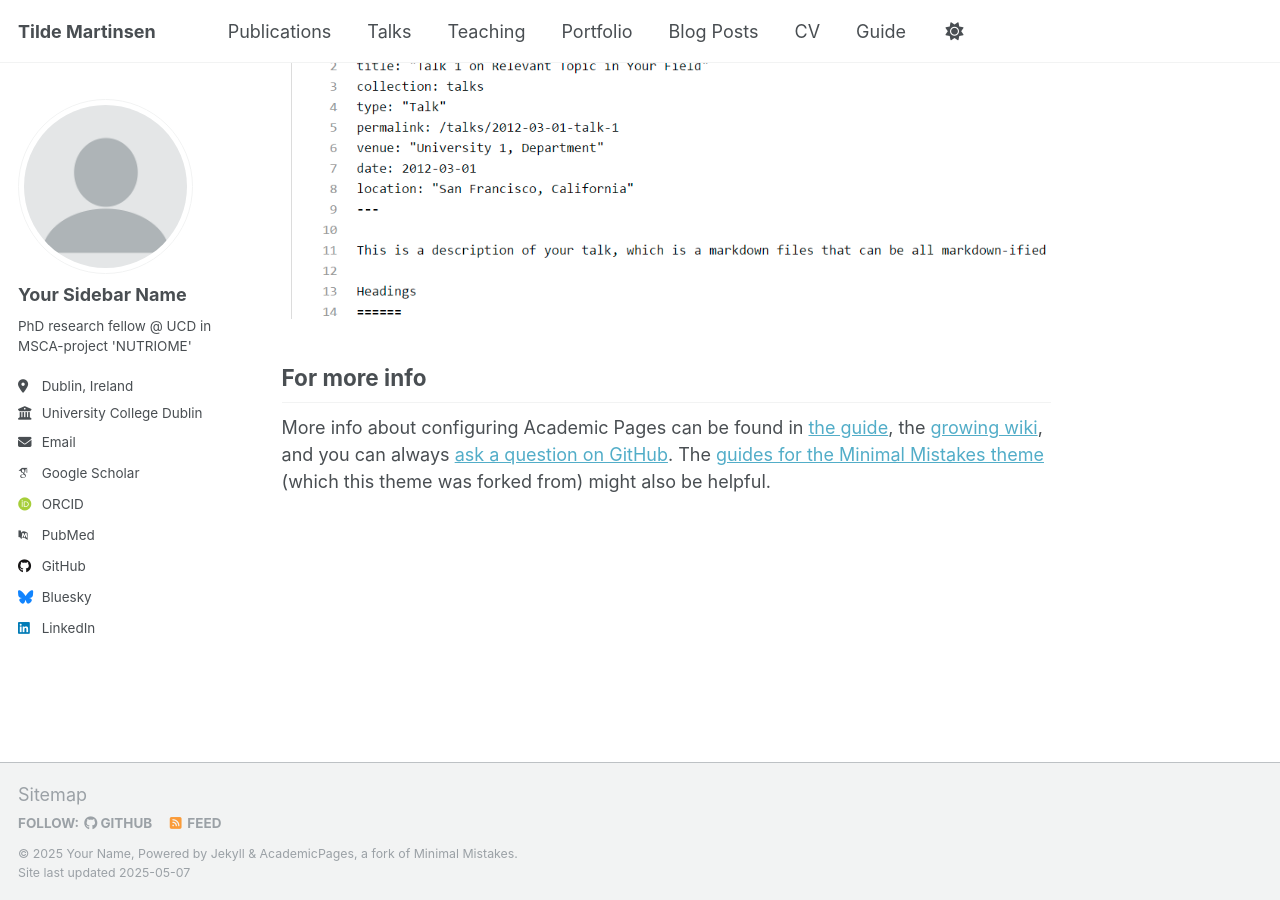
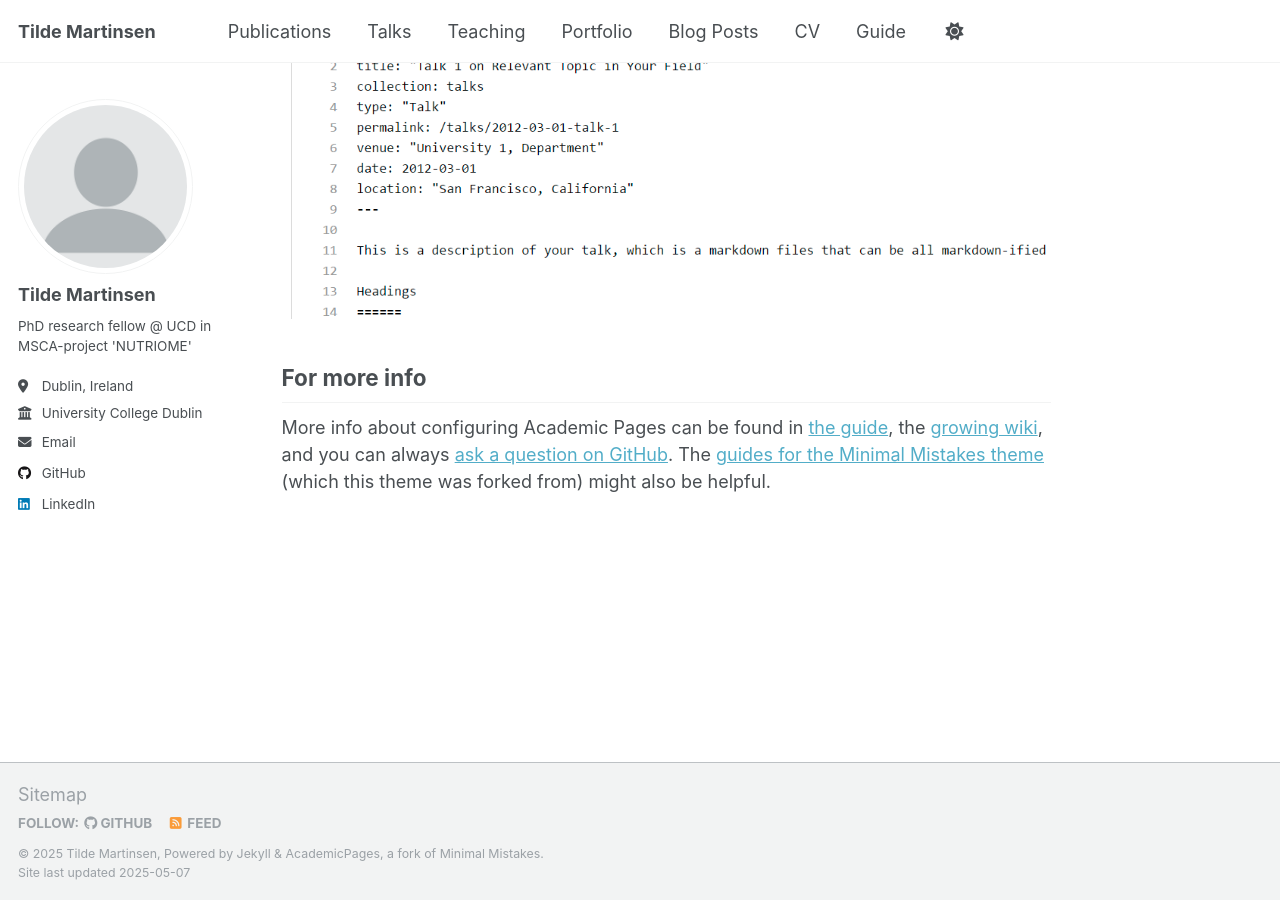
Before and after one commit to tildemartinsen/TildeMartinsen.github.io, a Jekyll site: the page built from _pages/about.md, in a window 1280 px wide and 900 px high, scrolled down 2636 px. Built offline with Jekyll 4.4.1, drawn with Linux system fonts in a browser that asks for light colours; some web fonts are replaced.

Commit message:
Update _config.yml

```diff
--- a/_config.yml
+++ b/_config.yml
@@ -11,11 +11,11 @@ locale                   : "en-US"
 site_theme               : "default"
 title                    : "Tilde Martinsen"
 title_separator          : "-"
-name                     : &name "Your Name"
+name                     : &name "Tilde Martinsen"
 description              : &description "personal description"
 url                      : https://academicpages.github.io # the base hostname & protocol for your site e.g. "https://[your GitHub username].github.io" or if you already have some other page hosted on Github then use "https://[your GitHub username].github.io/[Your Repo Name]"
 baseurl                  : "" # the subpath of your site, e.g. "/blog"
-repository               : "academicpages/academicpages.github.io"
+repository               : "academicpages/tildemartinsen.github.io"
 
 # Site Author - The following control what appear as part of the author content on the side bar.
 #               If a field is blank the icon and link will not appear, otherwise it will be shown.
@@ -23,7 +23,7 @@ repository               : "academicpages/academicpages.github.io"
 author:
   # Biographic information
   avatar           : "profile.png"
-  name             : "Your Sidebar Name"
+  name             : "Tilde Martinsen"
   pronouns         : # example: "she/her"
   bio              : "PhD research fellow @ UCD in MSCA-project 'NUTRIOME'"
   location         : "Dublin, Ireland"
@@ -34,11 +34,11 @@ author:
   # Academic websites
   academia         : # URL
   arxiv            : # URL - Update with the correct link to your profile
-  googlescholar    : "https://scholar.google.com/citations?user=PS_CX0AAAAAJ"
+  googlescholar    : #"https://scholar.google.com/citations?user=PS_CX0AAAAAJ"
   impactstory      : # URL
-  orcid            : "http://orcid.org/yourorcidurl"
+  orcid            : #"http://orcid.org/yourorcidurl"
   semantic         : # URL
-  pubmed           : "https://www.ncbi.nlm.nih.gov/pubmed/?term=john+snow"
+  pubmed           : #"https://www.ncbi.nlm.nih.gov/pubmed/?term=john+snow"
   researchgate     : # URL
   scopus           : # URL
 
@@ -46,12 +46,12 @@ author:
   bitbucket        : # Username - Update with your username on the site
   codepen          : # Username
   dribbble         : # Username
-  github           : "academicpages"
+  github           : "tildemartinsen"
   kaggle           : # Username
   stackoverflow    : # User number or user number and name (i.e., use "1" or "1/jeff-atwood")
 
   # Social media
-  bluesky          : "bsky.app" # Replace this with you Bluesky username
+  bluesky          : #"bsky.app" # Replace this with you Bluesky username
   facebook         : # Username
   flickr           : # Username
   foursquare       : # Username
```
